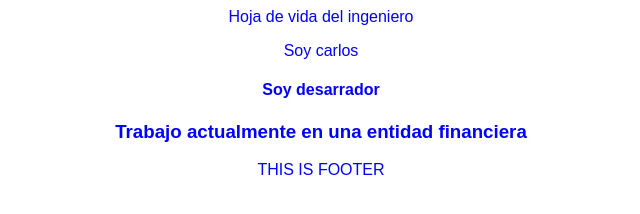
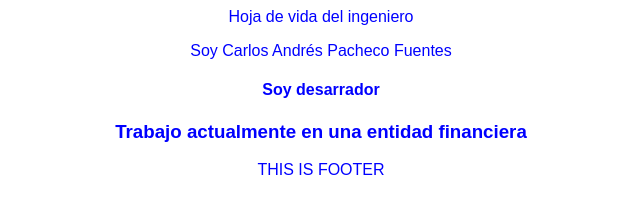
Before and after one commit to CarlosAndres140295/curso-git, a plain HTML site: page index.html in a window 1280 px wide. Shown: the whole page, without its empty margins (319-959 px from the left). Drawn offline with Linux system fonts and the light colour scheme.

Commit message:
se colocala el nombre completo

```diff
--- a/index.html
+++ b/index.html
@@ -12,7 +12,7 @@
         Hoja de vida del ingeniero
     </div>
     <div class="container">
-        <P>Soy carlos</P>
+        <P>Soy Carlos Andrés Pacheco Fuentes</P>
         <h4>Soy desarrador</h4>
         <h3>Trabajo actualmente en una entidad financiera</h3>
     </div>
```
